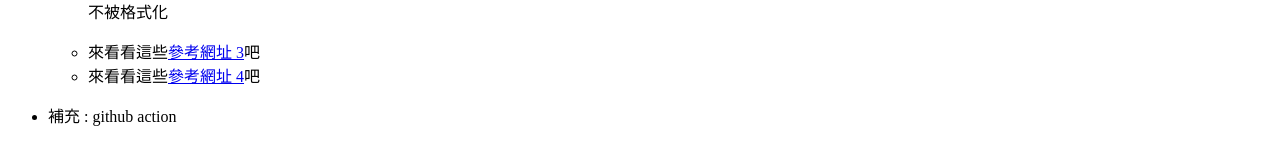
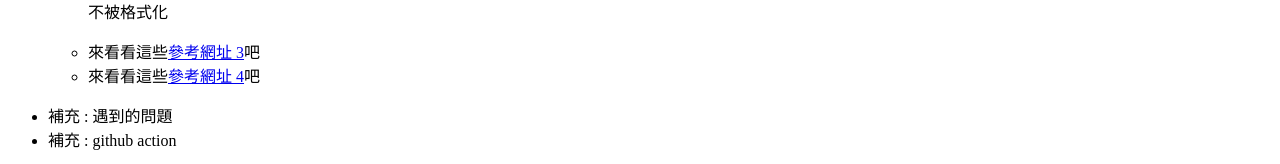
Before and after one commit to haha39/MyFirstBlog, a Jekyll site: the page built from 2024-05-15-GithubPage.md, in a window 1280 px wide. Shown: the part 876-1040 px from the top of the page. Built offline with Jekyll 4.4.1, drawn with Linux system fonts in a browser that asks for light colours; before the commit the page ends 1019 px from its top, so only the background shows below that.

Commit message:
Update 2024-05-15-GithubPage.md

```diff
--- a/2024-05-15-GithubPage.md
+++ b/2024-05-15-GithubPage.md
@@ -40,4 +40,5 @@ This is [an Jekyll tutorial](https://docs.github.com/en/pages/setting-up-a-githu
    - 來看看這些[參考網址 3](https://gist.github.com/abearxiong/8ae3caa6728e26565fec4a146344a065)吧
    - 來看看這些[參考網址 4](https://jekyllrb.com/docs/step-by-step/01-setup/)吧
 
+- 補充 : 遇到的問題
 - 補充 : github action
```
